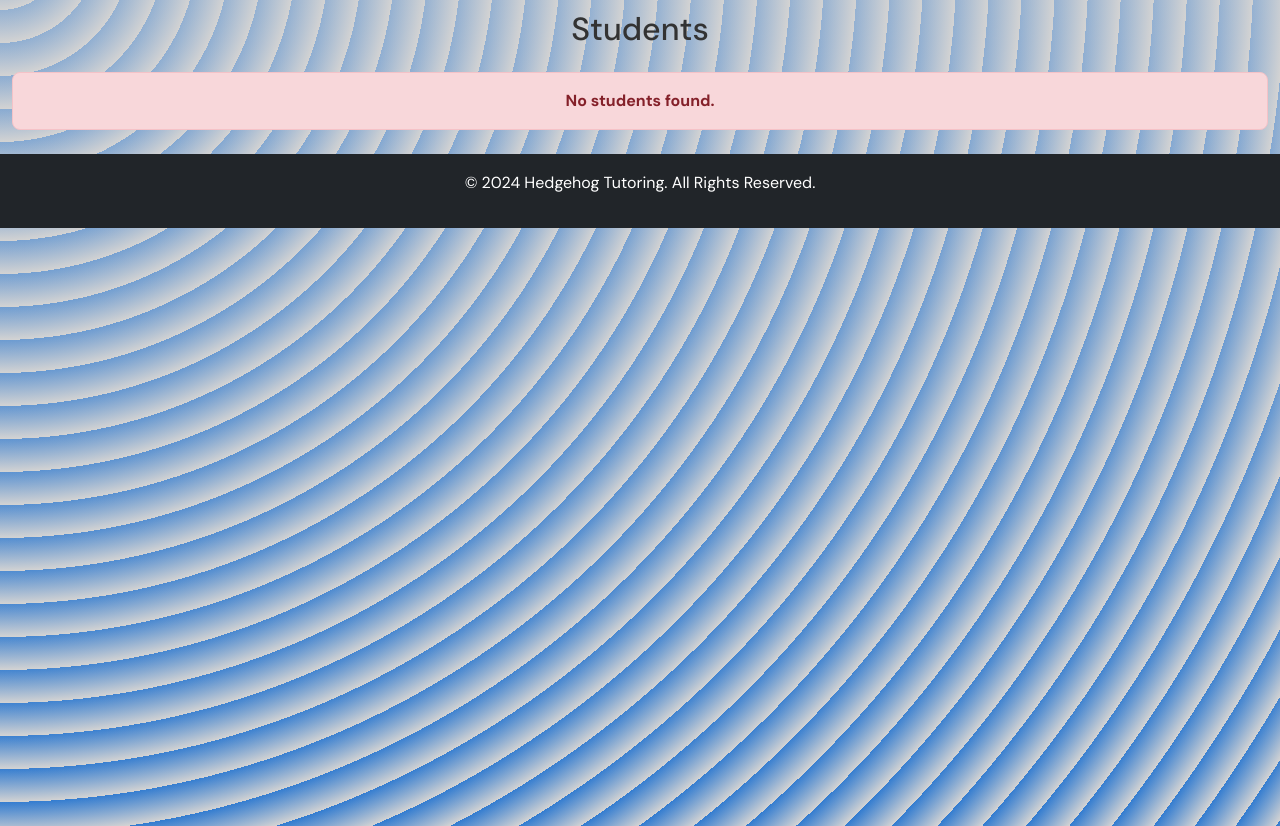
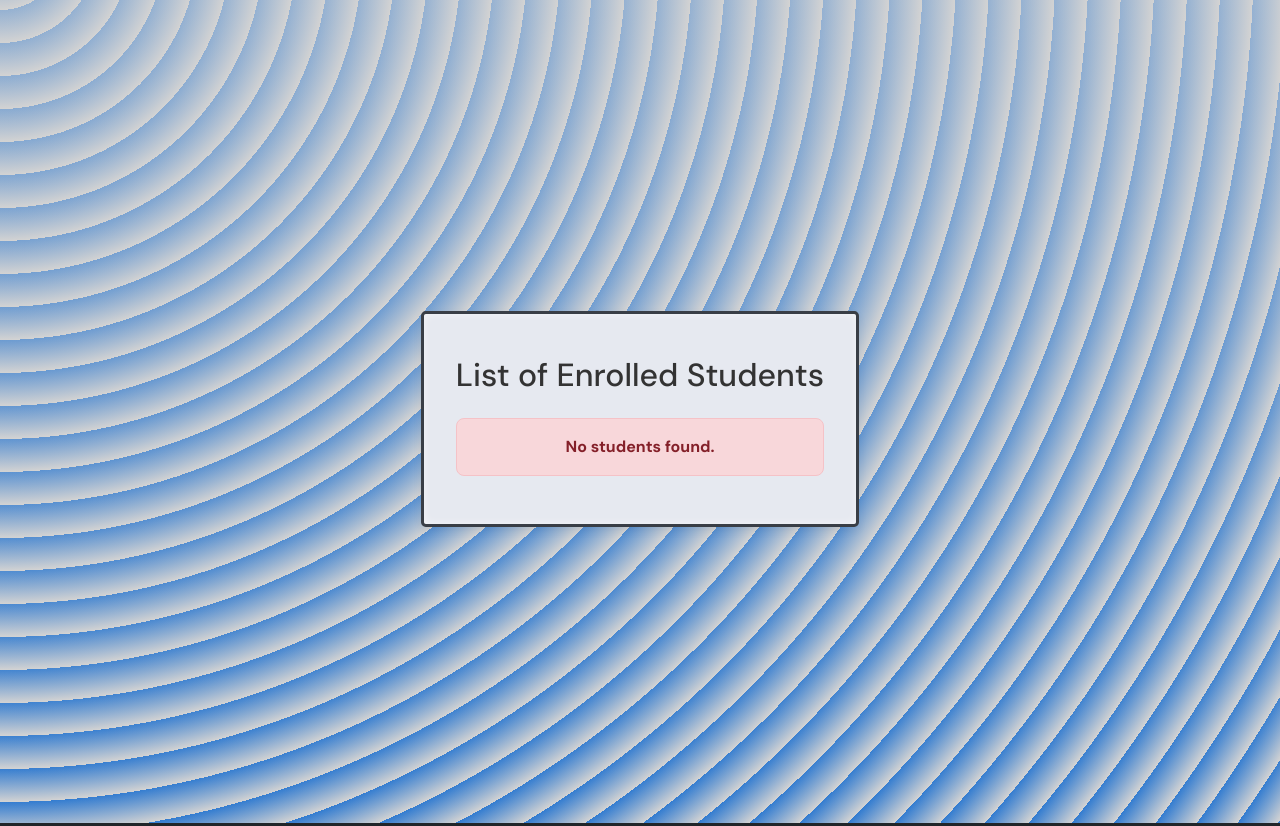
Before and after one commit to Peizeli1/Hedgehog, a Django app: template insert_team_name_here/tutorials/templates/student_list.html in a window 1280 px wide. Shown: the part 56-882 px from the top of the page. Run offline with Django 3.2, Linux system fonts and the light colour scheme; the template is opened without the code that fills it, so the values that code supplies are empty; some libraries are stand-ins or nearby versions.

Commit message:
Update student_list.html

```diff
--- a/insert_team_name_here/tutorials/templates/student_list.html
+++ b/insert_team_name_here/tutorials/templates/student_list.html
@@ -1,11 +1,12 @@
 {% extends 'base.html' %}
 {% block body %}
-<div class="container-fluid">
-  <h2 class="text-center mb-4">Students</h2>
+<div class="home-wrapper">
+  <div class="tutor-card">
+  <h2 class="text-center mb-4">List of Enrolled Students</h2>
 
   {% if students %}
-    <table class="table table-bordered table-striped">
-      <thead class="thead-dark">
+  <table id="posts" class="table table-striped">
+      <thead >
         <tr>
           <th>#</th>
           <th>Name</th>
```
